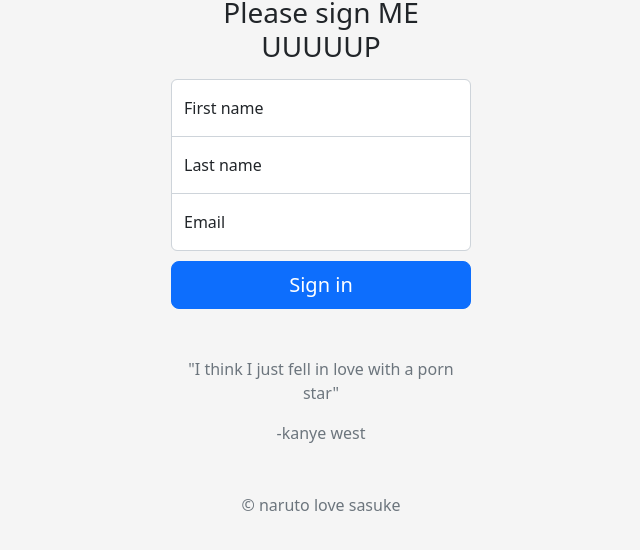
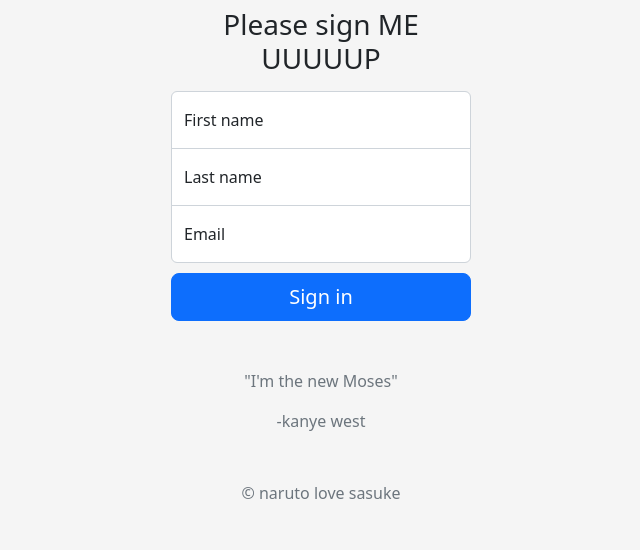
Before and after one commit to luceeganasi/sign-up-page, a website: page signup.html in a window 1280 px wide. Shown: the part 176-726 px from the top of the page, without its empty margins (319-959 px from the left). Drawn offline with nearby package versions, Linux system fonts and the light colour scheme.

Commit message:
im the new moses

```diff
--- a/signup.html
+++ b/signup.html
@@ -35,7 +35,7 @@
             </div>
 
             <button class="w-100 btn btn-lg btn-primary" type="submit">Sign in</button>
-            <p class="mt-5 text-muted">"I think I just fell in love with a porn star"</p>
+            <p class="mt-5 text-muted">"I'm the new Moses"</p>
             <p class="mb-3 text-muted">-kanye west</p>
             <p class="mt-5 mb-3 text-muted">&copy; naruto love sasuke</p>
         </form>
```
